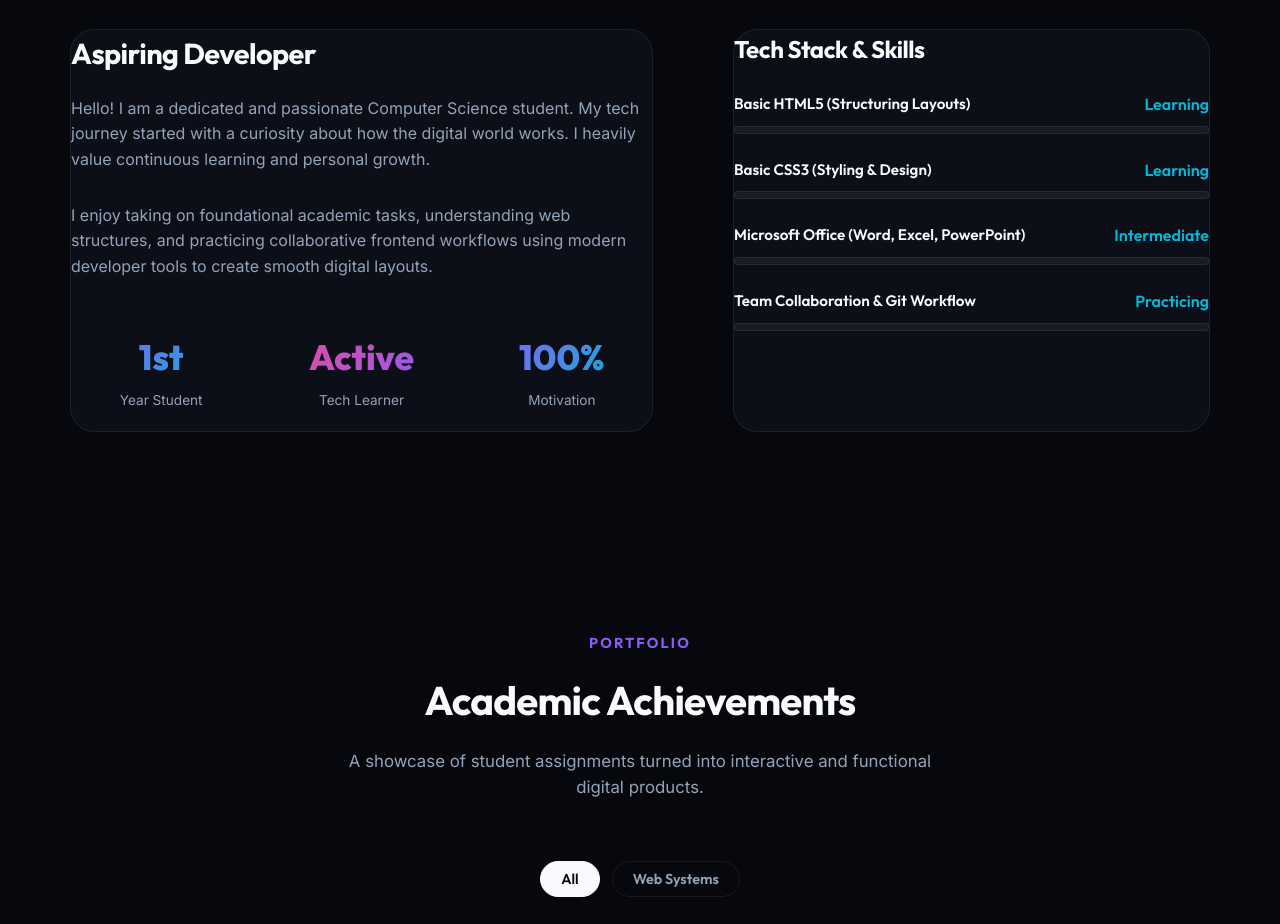
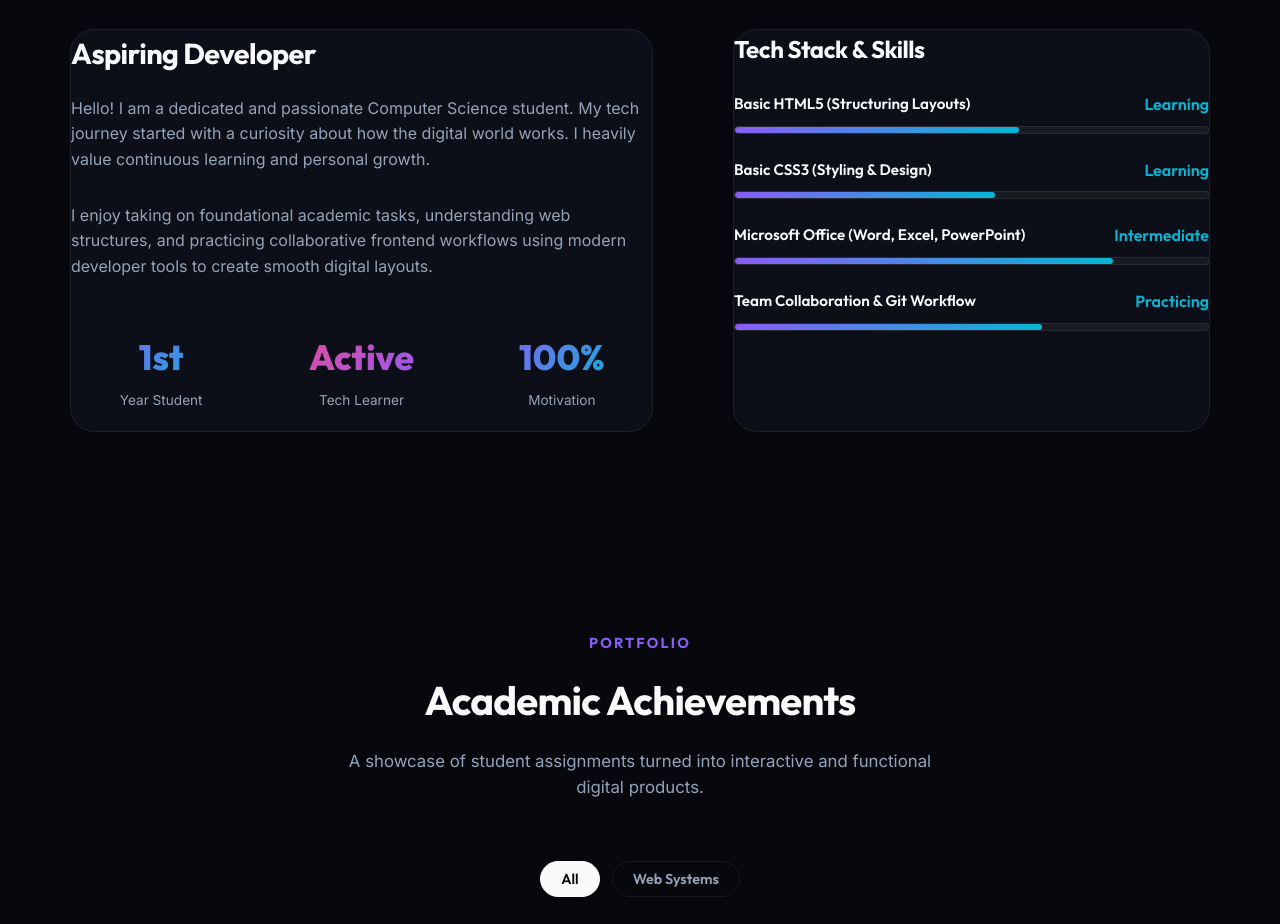
Before and after one commit to codeAndVibes/student-portfolio, a plain HTML site: page index.html in a window 1280 px wide. Shown: the part 1100-2024 px from the top of the page. Drawn offline with Linux system fonts and the light colour scheme.

Commit message:
Update index.html

```diff
--- a/index.html
+++ b/index.html
@@ -119,7 +119,7 @@
               <span class="skill-pct">Learning</span>
             </div>
             <div class="skill-progress-bg">
-              <div class="skill-progress-fill" data-percentage="60%"></div>
+              <div class="skill-progress-fill" data-percentage="60%" style="width: 60%;"></div>
             </div>
           </div>
 
@@ -129,7 +129,7 @@
               <span class="skill-pct">Learning</span>
             </div>
             <div class="skill-progress-bg">
-              <div class="skill-progress-fill" data-percentage="55%"></div>
+              <div class="skill-progress-fill" data-percentage="55%" style="width: 55%;"></div>
             </div>
           </div>
 
@@ -139,7 +139,7 @@
               <span class="skill-pct">Intermediate</span>
             </div>
             <div class="skill-progress-bg">
-              <div class="skill-progress-fill" data-percentage="80%"></div>
+              <div class="skill-progress-fill" data-percentage="80%" style="width: 80%;"></div>
             </div>
           </div>
 
@@ -149,10 +149,9 @@
               <span class="skill-pct">Practicing</span>
             </div>
             <div class="skill-progress-bg">
-              <div class="skill-progress-fill" data-percentage="65%"></div>
+              <div class="skill-progress-fill" data-percentage="65%" style="width: 65%;"></div>
             </div>
           </div>
-
         </div>
       </div>
     </div>
```
